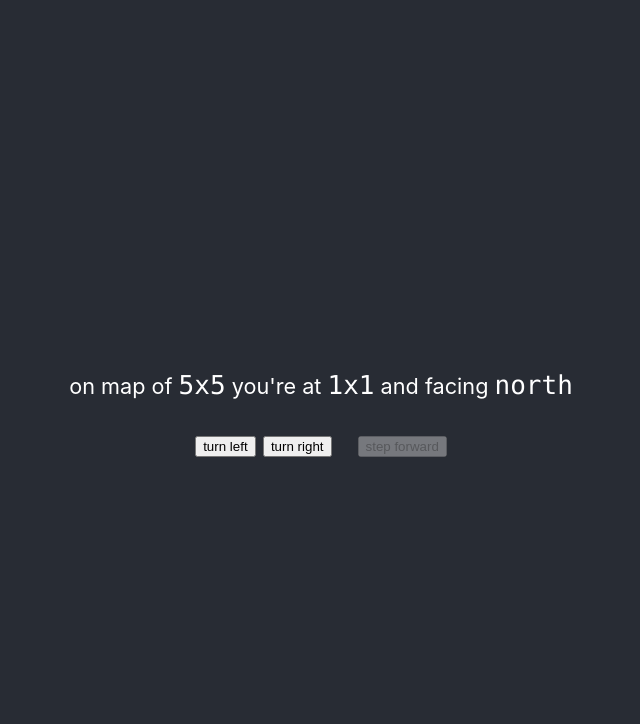
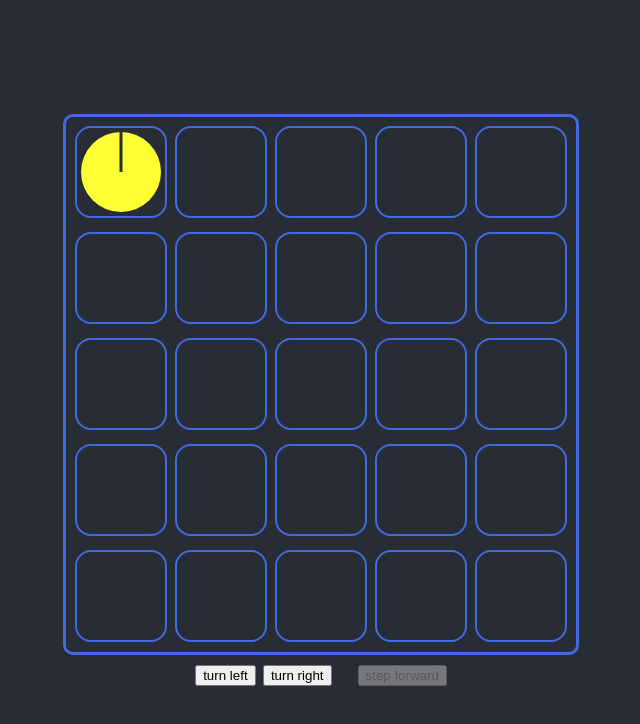
Before and after one commit to amankkg/test-congenial-barnacle, a React (Create React App) app: page / in a window 1280 px wide. Shown: the top 724 px of the page, without its empty margins (319-959 px from the left). Built offline with nearby package versions, Linux system fonts and the light colour scheme.

Commit message:
add styled-components and svg-view

```diff
--- a/package.json
+++ b/package.json
@@ -8,7 +8,8 @@
   },
   "dependencies": {
     "react": "16.9.0",
-    "react-dom": "16.9.0"
+    "react-dom": "16.9.0",
+    "styled-components": "4.4.0"
   },
   "devDependencies": {
     "now": "16.2.0",
--- a/src/App.js
+++ b/src/App.js
@@ -2,7 +2,9 @@ import React, {useState} from 'react';
 
 import './App.css';
 import {Controls} from './controls'
-import {HtmlView} from './html-view'
+// import {HtmlView as GameView} from './html-view'
+// import {CanvasView as GameView} from './canvas-view'
+import {SvgView as GameView} from './svg-view'
 import {turnCW, turnCCW, canStepForward, stepForward} from './logic';
 
 const worldDimensions = [5, 5]
@@ -20,7 +22,7 @@ function App() {
   return (
     <div className="App">
       <header className="App-header">
-        <HtmlView dimensions={worldDimensions} location={location} direction={direction} />
+        <GameView dimensions={worldDimensions} location={location} direction={direction} />
         <Controls turnRight={turnRight} turnLeft={turnLeft} move={canMoveForward ? moveForward : undefined} />
       </header>
     </div>
--- /dev/null
+++ b/src/svg-view.js
@@ -0,0 +1,60 @@
+import React from 'react'
+import styled from 'styled-components'
+
+function SvgView({dimensions, location, direction}) {
+  const [X, Y] = dimensions
+  const [x, y] = location
+
+  // TODO: memoize
+  const rowsArray = toArray(Y)
+  const cellsArray = toArray(X)
+
+  const renderCell = row => cell => {
+    const key = `${row}:${cell}`
+    const active = x === cell && y === row
+    const [x2, y2] = getDirectionPoint(direction)
+
+    return (
+      <svg key={key} width="100" height="100">
+        <rect x="5" y="5" width="90" height="90" rx="15" ry="15" fill="none" stroke="royalblue" strokeWidth="2" />
+        {active && <circle cx="50" cy="50" r="40" fill="#ffff33" />}
+        {active && <line x1="50" y1="50" x2={x2} y2={y2} stroke="#282c34" strokeWidth="3" />}
+      </svg>
+    )
+  }
+
+  return (
+    <Root>
+      {rowsArray.map(row => (
+        <Row key={row}>
+          {cellsArray.map(renderCell(row))}
+        </Row>
+      ))}
+    </Root>
+  )
+}
+
+export {SvgView}
+
+const Root = styled.div`
+  border: solid 3px royalblue;
+  border-radius: 10px;
+  padding: 5px 5px 0;
+  margin: 0;
+`
+
+const Row = styled.div`
+  display: block;
+`
+
+const toArray = length => Array.from({length}, (_, i) => i + 1)
+
+const getDirectionPoint = direction => {
+  switch (direction) {
+    case 'north': return [50, 10]
+    case 'east': return [90, 50]
+    case 'south': return [50, 90]
+    case 'west': return [10, 50]
+    default: throw new Error('unknown direction')
+  }
+}
```
Also changed, not shown: 1 other file (tests, documents, lock files or other folders).
